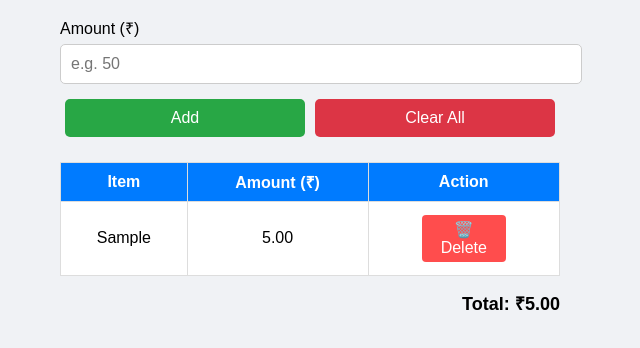
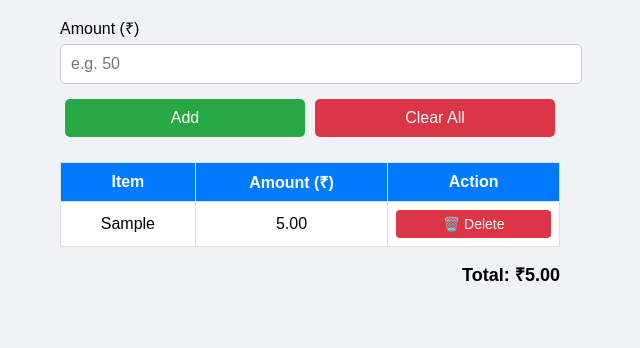
Before and after one commit to alphawavesemi/expense-tracker, a plain HTML site: page index.html in a window 1280 px wide. Both pictures are taken after typing "Sample", "5" into the empty fields and a click on the button "Add". Shown: the part 154-502 px from the top of the page, without its empty margins (330-970 px from the left). Drawn offline with Linux system fonts and the light colour scheme.

Commit message:
Update index.html

```diff
--- a/index.html
+++ b/index.html
@@ -33,25 +33,29 @@
     border: 1px solid #ccc;
   }
   button {
-      width: 48%;
+    font-size: 16px;
     padding: 10px;
-      font-size: 16px;
-      margin: 5px 1%;
+    border-radius: 5px;
     border: none;
-      border-radius: 5px;
     color: white;
   }
   .add-btn {
     background-color: #28a745;
+    width: 48%;
+    margin: 5px 1%;
   }
   .clear-btn {
     background-color: #dc3545;
+    width: 48%;
+    margin: 5px 1%;
   }
   .delete-btn {
-      background-color: #ff4d4d;
+    background-color: #dc3545;
+    width: 100%;
+    padding: 6px;
+    color: white;
+    font-size: 14px;
     border: none;
-      padding: 5px 10px;
-      color: white;
     border-radius: 4px;
     cursor: pointer;
   }
@@ -77,6 +81,7 @@
     font-weight: bold;
   }
 </style>
+
 </head>
 <body>
   <div class="container">
```
Lines whose indentation alone changed are shown as unchanged.
